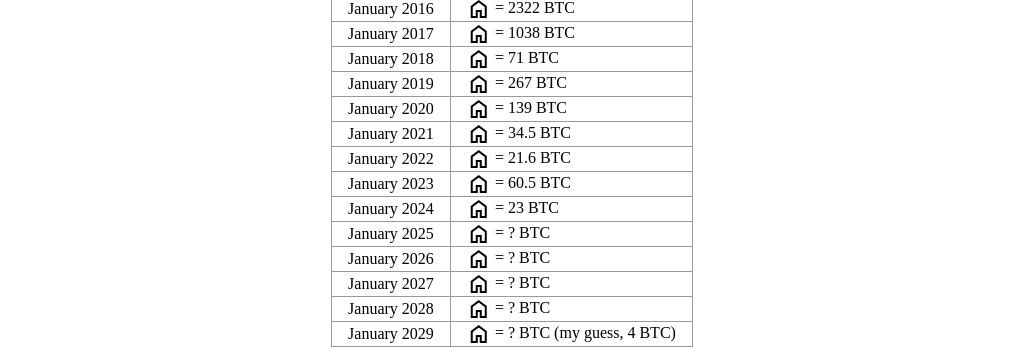
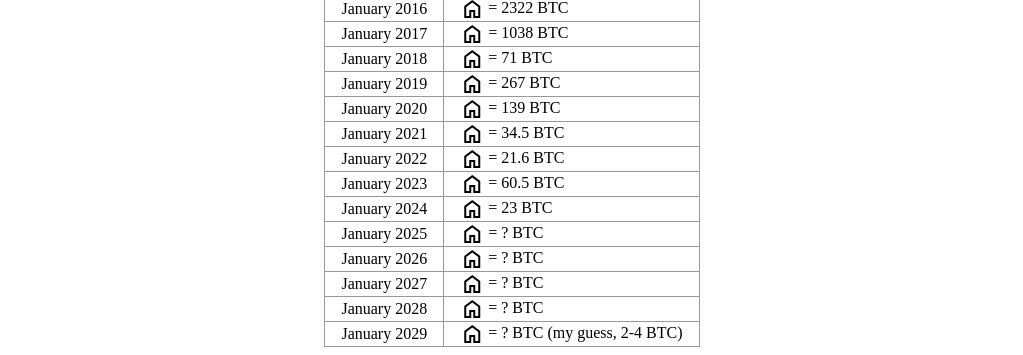
Before and after one commit to jackmurray90/bitcoin, a plain HTML site: page house.html in a window 1280 px wide. Shown: the part 586-941 px from the top of the page, without its empty margins (128-1151 px from the left). Drawn offline with nearby package versions, Linux system fonts and the light colour scheme.

Commit message:
house.html

```diff
--- a/house.html
+++ b/house.html
@@ -70,5 +70,5 @@
   <tr><td>January 2026</td><td><span class="material-symbols-outlined">home</span> = ? BTC</td></tr>
   <tr><td>January 2027</td><td><span class="material-symbols-outlined">home</span> = ? BTC</td></tr>
   <tr><td>January 2028</td><td><span class="material-symbols-outlined">home</span> = ? BTC</td></tr>
-  <tr><td>January 2029</td><td><span class="material-symbols-outlined">home</span> = ? BTC (my guess, 4 BTC)</td></tr>
+  <tr><td>January 2029</td><td><span class="material-symbols-outlined">home</span> = ? BTC (my guess, 2-4 BTC)</td></tr>
 </table>
```
